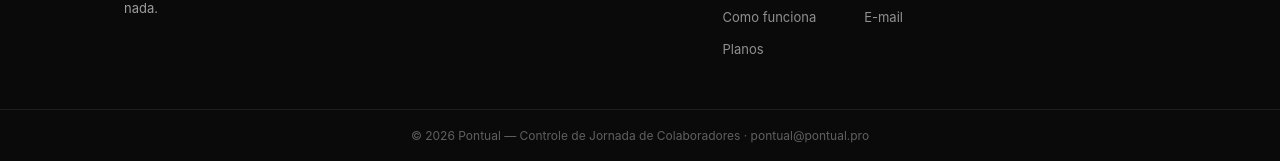
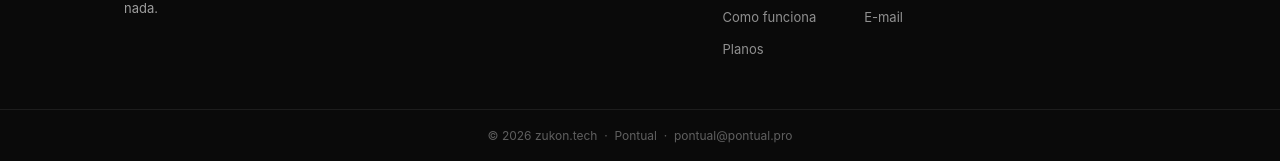
Before and after one commit to profalexv/ponto, a plain HTML site: page index.html in a window 1280 px wide. Shown: the part 5984-6145 px from the top of the page. Drawn offline with Linux system fonts and the light colour scheme.

Commit message:
chore: copyright com link zukon.tech nos rodapés

```diff
--- a/index.html
+++ b/index.html
@@ -414,7 +414,7 @@
     </div>
     <div class="footer-bottom">
       <div class="container">
-        <p>&copy; 2026 Pontual — Controle de Jornada de Colaboradores · <a href="mailto:pontual@pontual.pro" style="color:rgba(255,255,255,.35)">pontual@pontual.pro</a></p>
+        <p>&copy; 2026 <a href="https://zukon.tech" style="color:rgba(255,255,255,.35)">zukon.tech</a> &nbsp;·&nbsp; Pontual &nbsp;·&nbsp; <a href="mailto:pontual@pontual.pro" style="color:rgba(255,255,255,.35)">pontual@pontual.pro</a></p>
       </div>
     </div>
   </footer>
```
